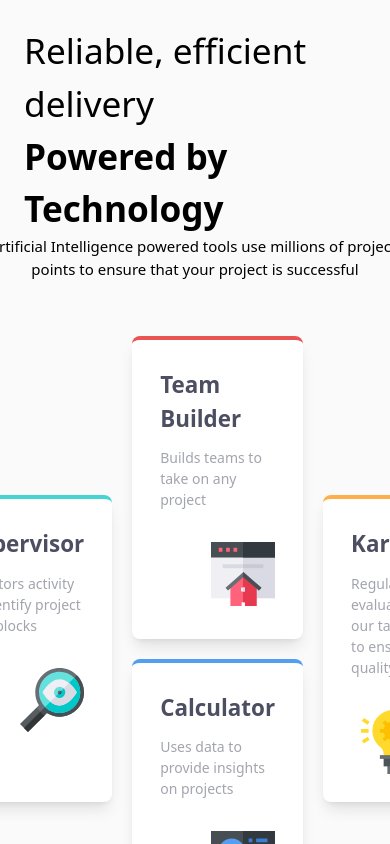
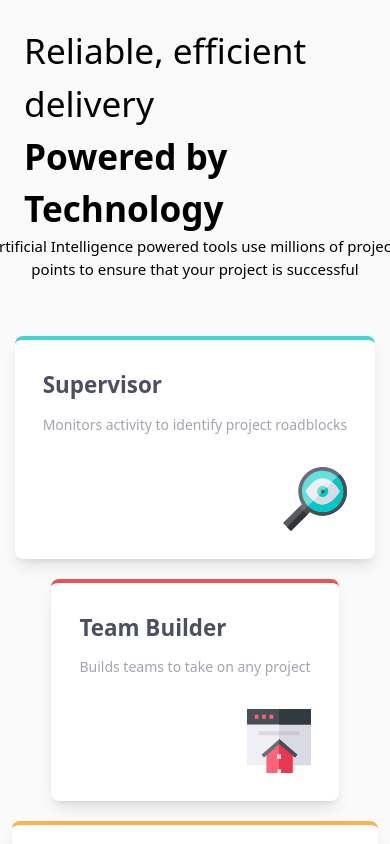
Before and after one commit to mehrnaz98/four-card-feature-section, a Vue app: page / in a window 390 px wide. Shown: the top 844 px of the page. Built offline with nearby package versions, Linux system fonts and the light colour scheme.

Commit message:
Update grid style for smaller screen sizes

```diff
--- a/src/assets/main.css
+++ b/src/assets/main.css
@@ -28,3 +28,24 @@
   grid-column: 2;
   grid-row: 3/5;
 }
+
+@media (max-width: 800px) {
+  .grid-container {
+    grid-template-columns: repeat(2, 1fr);
+    justify-items: center;
+  }
+  .item1,
+  .item2,
+  .item3,
+  .item4 {
+    grid-column: auto;
+    grid-row: auto;
+    max-width: 27rem;
+  }
+}
+
+@media (max-width: 600px) {
+  .grid-container {
+    grid-template-columns: repeat(1, 1fr);
+  }
+}
```
